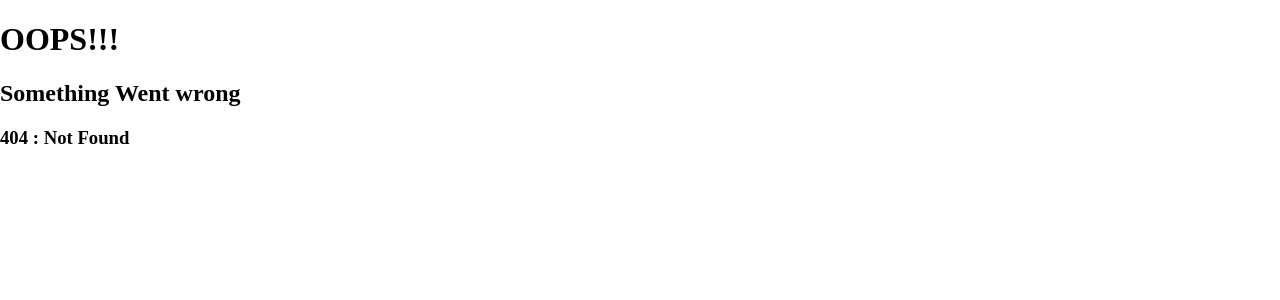
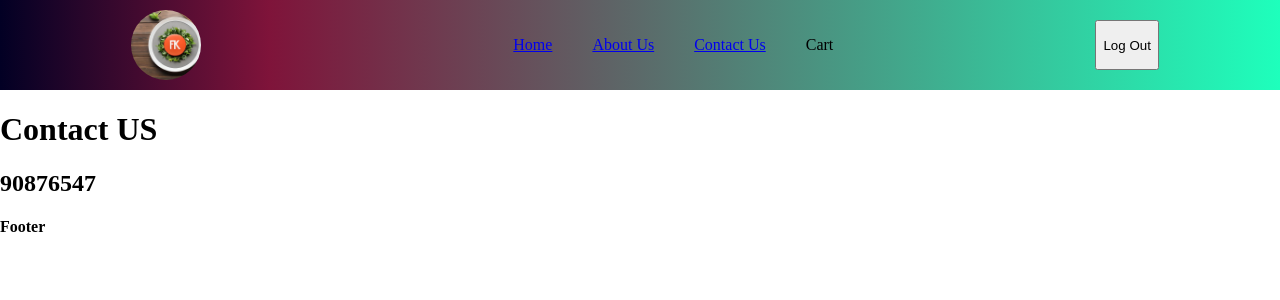
Before and after one commit to ankanmal/react-mastery, a React (Vite) app in the folder day3/reactcode/: page /contact in a window 1280 px wide. Before the commit this address had no page. Shown: the top 300 px of the page. Built offline with nearby package versions, Linux system fonts and the light colour scheme.

Commit message:
Provided link and used Outlet to ren bet nav&fot

```diff
--- a/day3/reactcode/src/App.js
+++ b/day3/reactcode/src/App.js
@@ -7,30 +7,13 @@
 import { createBrowserRouter, RouterProvider, Outlet } from "react-router-dom";
 import About from "./components/About";
 import Error from "./components/Error";
-
-//creating a food delivery service name food kingdom
-
-// initial structure of the app
-/**
- * Navbar
- *      -logo (in the left)
- *      -home, aboutus, cart (in the right)
- * Body
- *    -search bar
- *    -restaurant card
- *                - photo, name, cuisines,
- *                  distance
- * Footer
- *       -copyrights
- *       -Address
- *
- */
+import Contact from "./components/Contact";
 
 const Foodkingdom = () => {
   return (
     <>
       <Navbar />
-      <Body />
+      <Outlet />
       <Footer />
     </>
   );
@@ -41,10 +24,20 @@
     path: "/",
     element: <Foodkingdom />,
     errorElement: <Error />,
-  },
-  {
-    path: "/about",
-    element: <About />,
+    children: [
+      {
+        path: "/about",
+        element: <About />,
+      },
+      {
+        path: "/contact",
+        element: <Contact />,
+      },
+      {
+        path: "/",
+        element: <Body />,
+      },
+    ],
   },
 ]);
 
--- /dev/null
+++ b/day3/reactcode/src/components/Contact.js
@@ -0,0 +1,9 @@
+const Contact = () => {
+  return (
+    <div>
+      <h1>Contact US</h1>
+      <h2>90876547</h2>
+    </div>
+  );
+};
+export default Contact;
--- a/day3/reactcode/src/components/Navbar.js
+++ b/day3/reactcode/src/components/Navbar.js
@@ -1,13 +1,22 @@
 import { useState } from "react";
 import logo from "../../assets/logo1.jpg";
+import { Link } from "react-router-dom";
+
 const Navbar = () => {
   const [isLogin, setIsLogin] = useState(false);
   return (
     <div className="main-nav">
       <img src={logo} alt="logo" className="logo" />
       <ul>
-        <li>Home</li>
-        <li>About Us</li>
+        <li>
+          <Link to="/"> Home</Link>
+        </li>
+        <li>
+          <Link to="/about"> About Us</Link>
+        </li>
+        <li>
+          <Link to="/contact"> Contact Us</Link>
+        </li>
         <li>Cart</li>
       </ul>
       {!isLogin ? (
```
